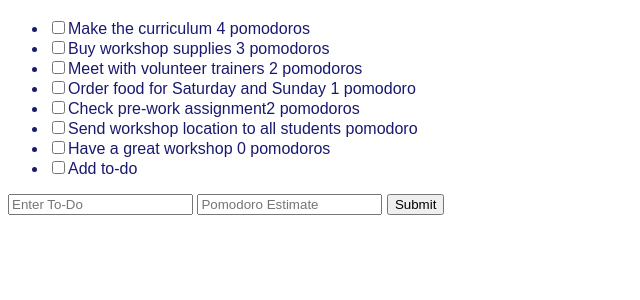
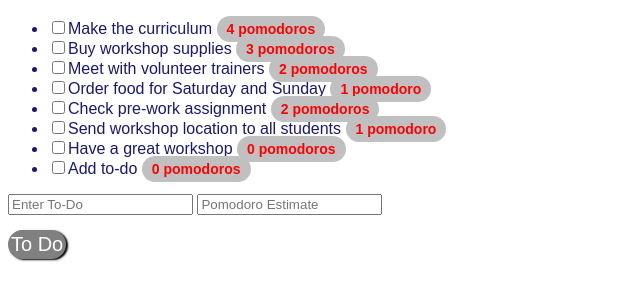
Before and after one commit to darendaren/todo_app_front_end, a plain HTML site: page index.html in a window 1280 px wide. Shown: the part 48-348 px from the top of the page, without its empty margins (0-640 px from the left). Drawn offline with Linux system fonts and the light colour scheme.

Commit message:
Some message

```diff
--- a/index.css
+++ b/index.css
@@ -3,5 +3,32 @@ html{
 }
 
 ul{
-    color: #191970
+    color: #191970;
 }
+
+.pomodoro-estimate{
+    color:red;
+    font-weight: bold;
+    font-size: 14px;
+    background-color: #C0C0C0;
+    padding: 5px 10px 5px 10px;
+    border-radius:50px;
+}
+
+#add-new-to-do-button{
+    font-size: 20px;
+    color: #FFF;
+    background-color: grey;
+    outline: none;
+    border-style: none;
+    padding: 3px;
+    border-radius: 25px;
+    box-shadow: 2px 1px 2px black;
+    display:block;
+    margin-top: 15px;
+}
+
+#add-new-to-do-button: active{
+    box-shadow: 1px 1px 1px black;
+
+}
--- a/index.html
+++ b/index.html
@@ -9,19 +9,25 @@
     <h1>TO DO!</h1>
 
 <ul>
-    <li> <input type="checkbox">Make the curriculum 4             pomodoros</li>
-    <li> <input type="checkbox">Buy workshop supplies 3 pomodoros</li>
-    <li> <input type="checkbox">Meet with volunteer trainers 2 pomodoros</li>
-    <li> <input type="checkbox">Order food for Saturday and       Sunday 1 pomodoro</li>
-    <li> <input type="checkbox">Check pre-work assignment2 pomodoros</li>
-    <li> <input type="checkbox">Send workshop location to         all students pomodoro</li>
-    <li> <input type="checkbox">Have a great workshop 0 pomodoros</li>
-    <li> <input type="checkbox">Add to-do</li>
+    <li> <input type="checkbox">Make the curriculum
+            <span class="pomodoro-estimate"> 4 pomodoros </span></li>
+    <li> <input type="checkbox">Buy workshop supplies     <span class="pomodoro-estimate"> 3 pomodoros</span></li>
+    <li> <input type="checkbox">Meet with volunteer trainers
+            <span class="pomodoro-estimate"> 2 pomodoros</span></li>
+    <li> <input type="checkbox">Order food for Saturday and Sunday
+            <span class="pomodoro-estimate"> 1 pomodoro</span></li>
+    <li> <input type="checkbox">Check pre-work assignment
+            <span class="pomodoro-estimate"> 2 pomodoros</span></li>
+    <li> <input type="checkbox">Send workshop location to all students
+            <span class="pomodoro-estimate"> 1 pomodoro</span></li>
+    <li> <input type="checkbox">Have a great workshop
+            <span class="pomodoro-estimate"> 0 pomodoros</span></li>
+    <li> <input type="checkbox">Add to-do
+            <span class= "pomodoro-estimate"> 0 pomodoros</span></li>
 </ul>
 
 <input type="text" placeholder= "Enter To-Do"/>
 <input type="number" placeholder= "Pomodoro Estimate"/>
-<input type="submit"/>
-
+<input id="add-new-to-do-button" type="submit" value="To Do"/>
 </body>
 </html>
```
